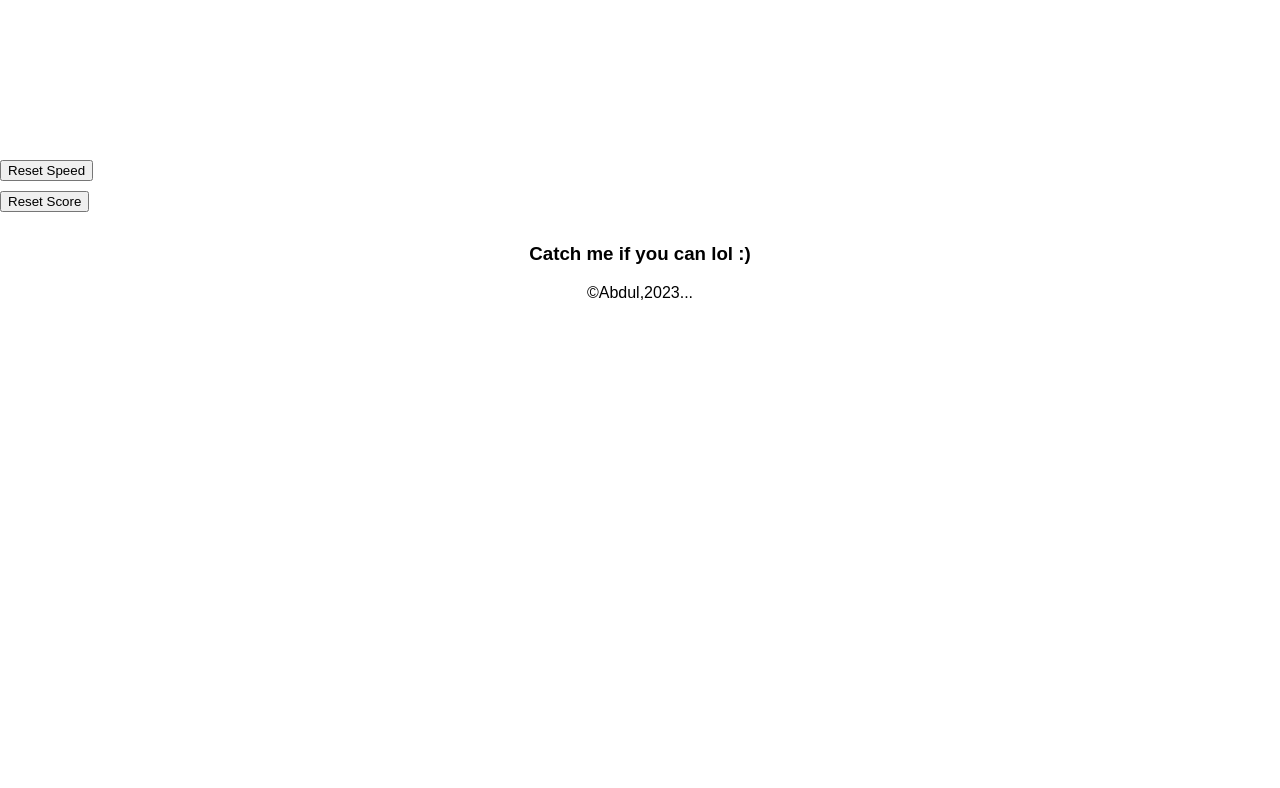
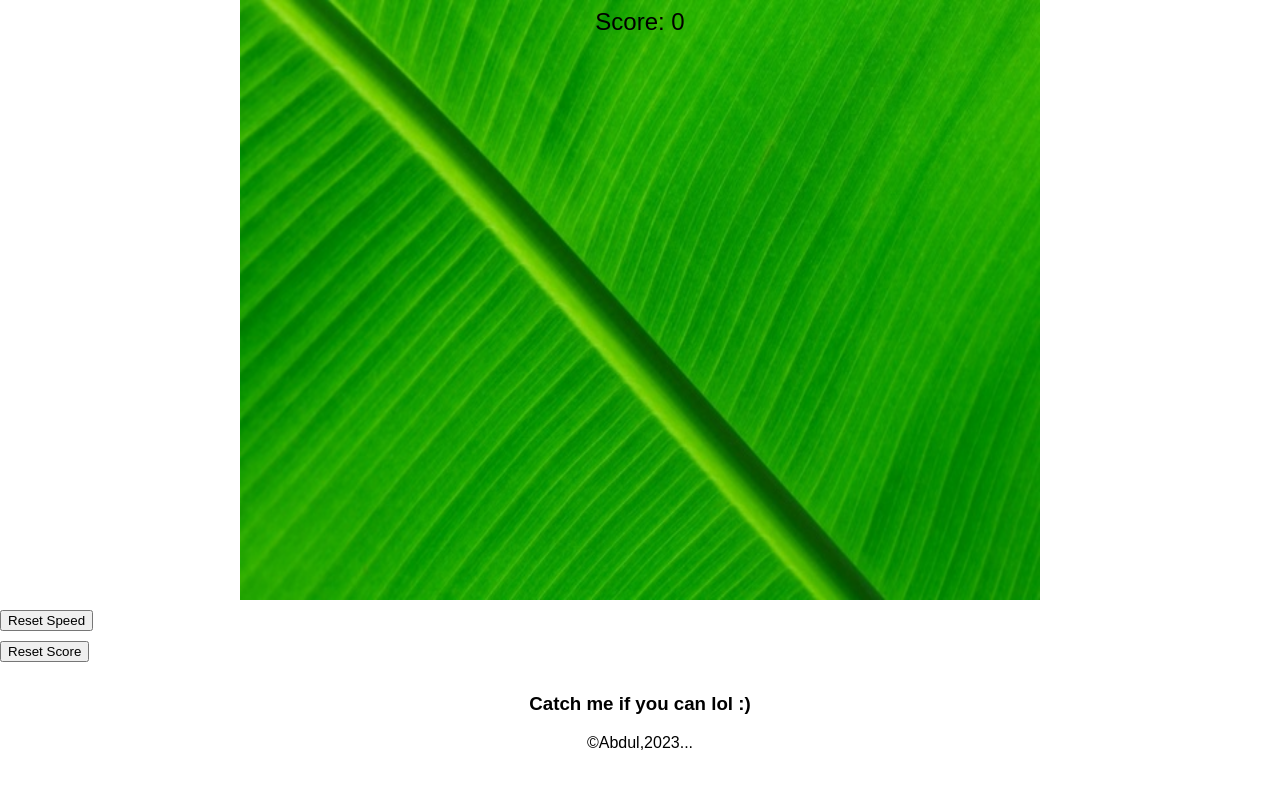
Before and after one commit to Abdul4real/khal.github.io, a plain HTML site: page index.html in a window 1280 px wide. Drawn offline with Linux system fonts and the light colour scheme.

Commit message:
Modified index.html

```diff
--- a/index.html
+++ b/index.html
@@ -5,7 +5,7 @@
 	<meta name="viewport" content="width=device-width, initial-scale=1.0">
 	<title>Game</title>
 	<link rel="stylesheet" href="style.css" />
-	<script src="script.js" defer></script>
+	<script src="index.js" defer></script>
 </head>
 <body>
     <canvas id="gameCanvas"></canvas>
```
